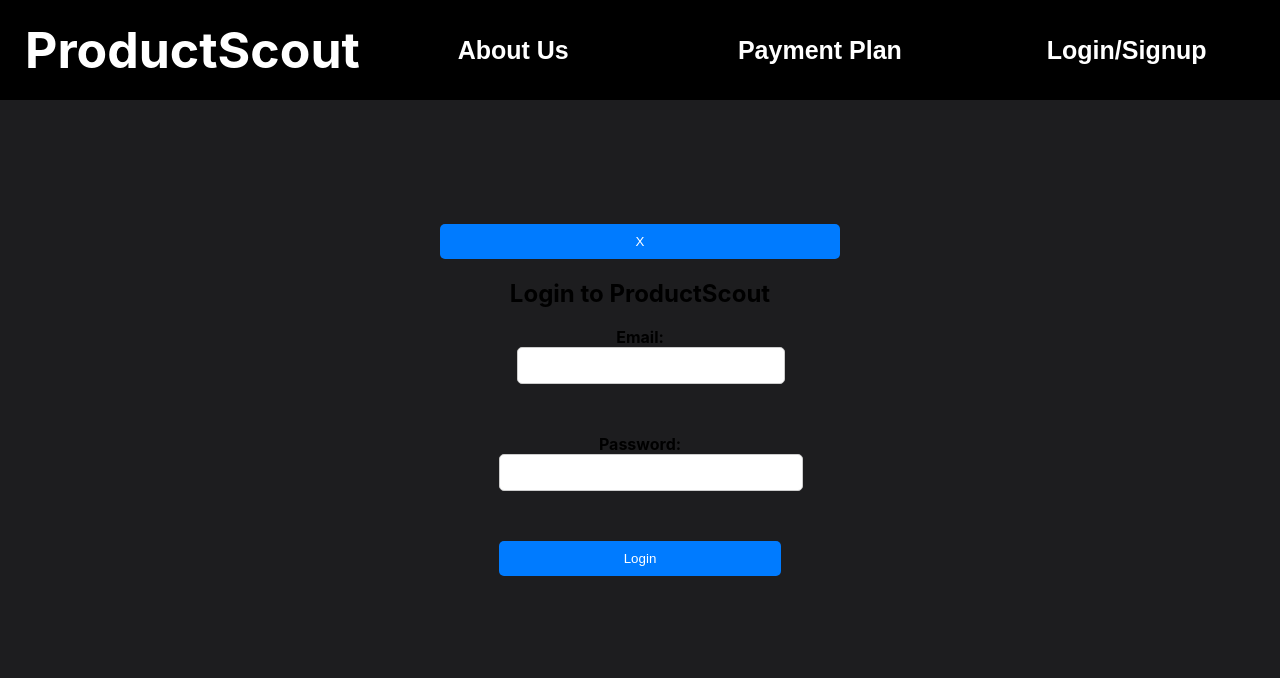
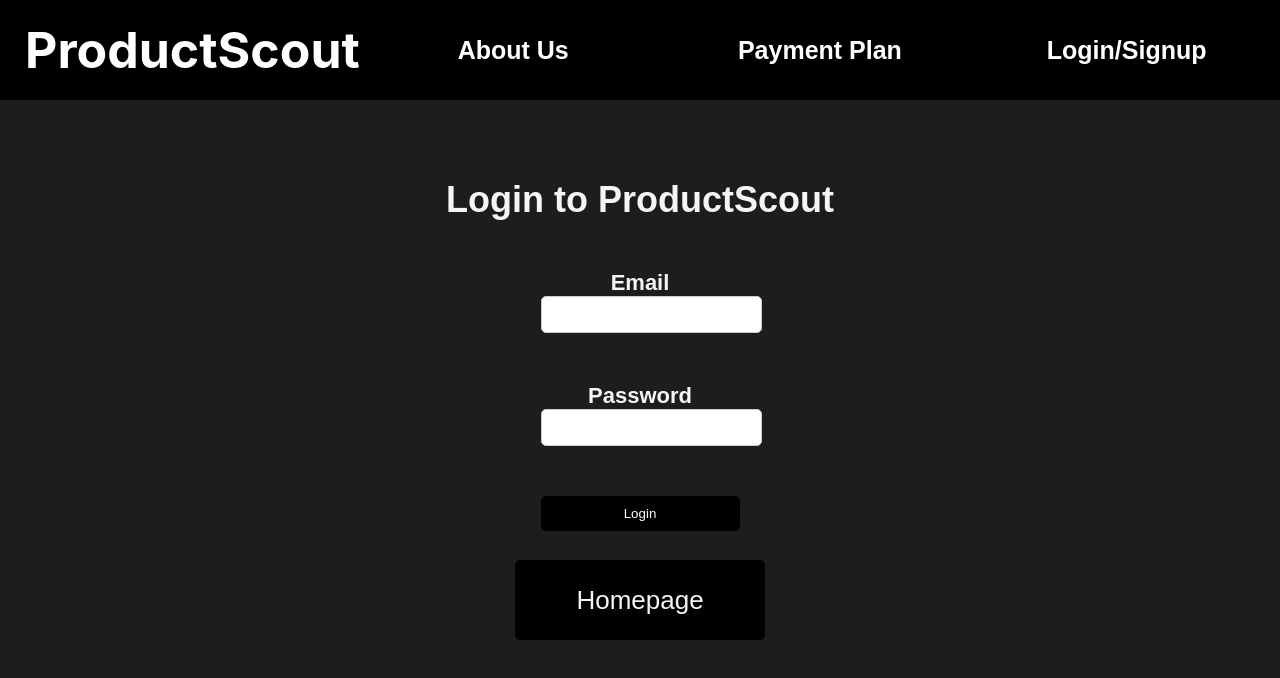
Before and after one commit to apophis-web/ProductScout, a React (Create React App) app in the folder Web-App/: page / in a window 1280 px wide. Both pictures are taken after a click on the button "Login/Signup". Shown: the top 678 px of the page. Built offline with nearby package versions, Linux system fonts and the light colour scheme.

Commit message:
updated the login page

```diff
--- a/Web-App/src/App.js
+++ b/Web-App/src/App.js
@@ -62,17 +62,19 @@
       ) : (
         <div className="login-page">
           <button className="close-button" onClick={handleLoginClose}>
-            X
+            <div className='close'>
+              Homepage
+            </div>
           </button>
-          <h2>Login to ProductScout</h2>
+          <div className='login-greet'>Login to ProductScout</div>
           <form>
             <label>
-              Email:
+              <div className='email-header'>Email</div>
               <input type="email" name="email" required />
             </label>
             <br />
             <label>
-              Password:
+              <div className='password-header'>Password</div>
               <input type="password" name="password" required />
             </label>
             <br />
--- a/Web-App/src/login_page.css
+++ b/Web-App/src/login_page.css
@@ -29,7 +29,7 @@
 
 button {
   padding: 10px;
-  background-color: #007bff;
+  background-color: black;
   color: #fff;
   border: none;
   border-radius: 5px;
@@ -37,3 +37,49 @@
   width: 100%;
   max-width: 400px;
 }
+
+.login-greet{
+  color: whitesmoke;
+  font-size: 36px;
+  font-weight: bold;
+  font-family: Arial, sans-serif;
+  position: absolute;
+  top: 25%;
+  left: 50%;
+  transform: translate(-50%, -50%);
+}
+
+.close{
+  color: whitesmoke;
+  font-size: 26px;
+  font-weight: Semi bold;
+}
+
+.email-header{
+  font-family: Arial, sans-serif;
+  color: whitesmoke;
+  font-size: 22px;
+}
+
+.password-header{
+  font-family: Arial, sans-serif;
+  color: whitesmoke;
+  font-size: 22px;
+}
+
+.close-button{
+  padding: 8px 18px;
+  font-family: Arial, sans-serif;
+  background-color: black;
+  color: whitesmoke;
+  border: none;
+  border-radius: 5px;
+  font-weight: Semi Bold;
+  cursor: pointer;
+  position: absolute;
+  top: 75%;
+  width: 250px;
+  height: 80px;
+  left: 50%;
+  transform: translate(-50%, -50%);
+}
```
Also changed, not shown: Web-App/src/login_page.js (+8 -3 lines).
